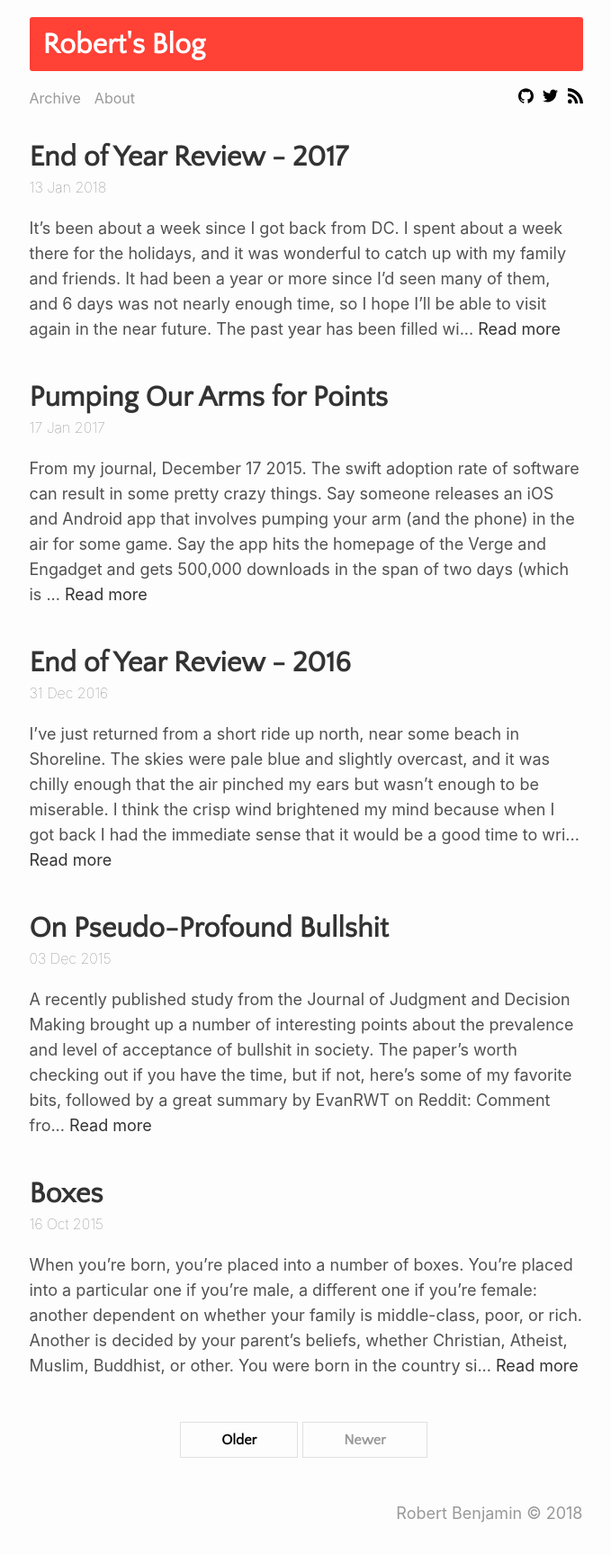
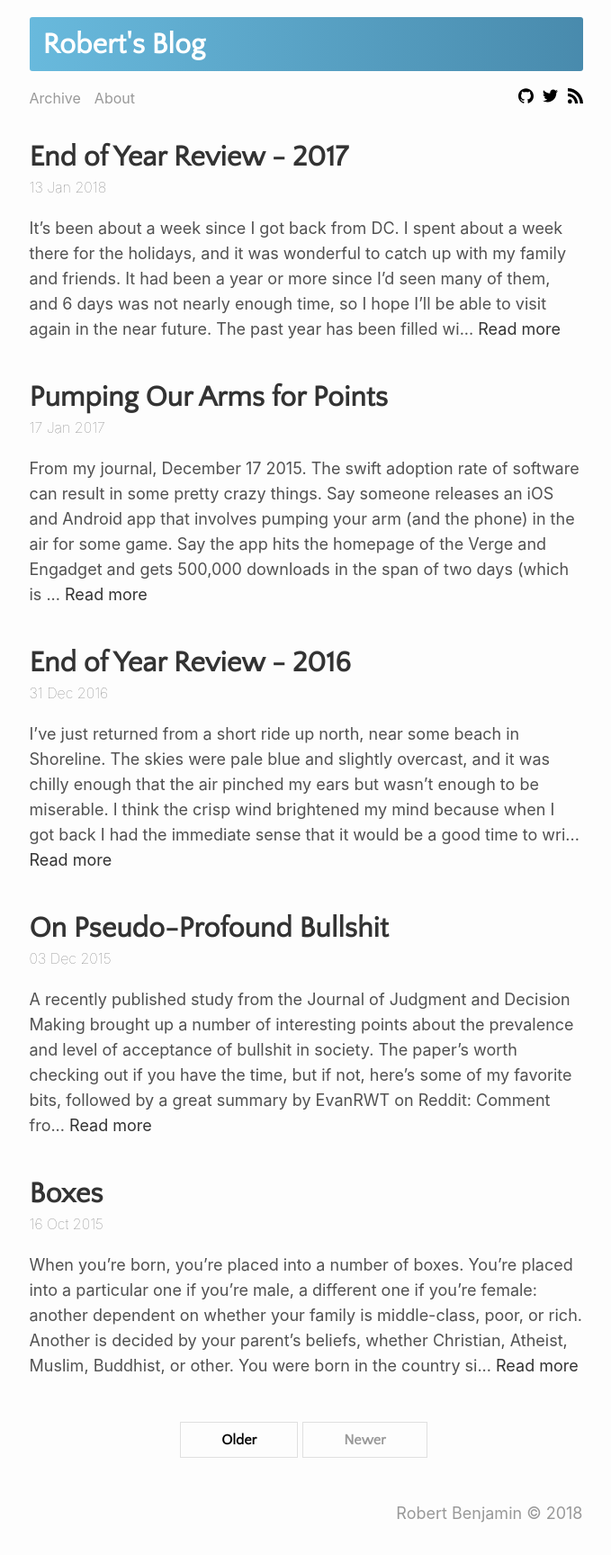
Before and after one commit to robertbenjamin/blog, a Jekyll site: the page built from index.html, in a window 1280 px wide. Shown: the whole page at 90% size, without its empty margins (300-979 px from the left). Built offline with Jekyll 4.4.1, drawn with Linux system fonts in a browser that asks for light colours; the list of posts is cut into pages by our own code.

Commit message:
Animate header background

```diff
--- a/assets/css/main.css
+++ b/assets/css/main.css
@@ -97,8 +97,31 @@ header {
 
 .title-container {
   padding: 15px;
-  background-color: #ff4136;
+  background-color: #0074D9;
   border-radius: 3px;
+
+  background: linear-gradient(270deg, #001f3f, #7FDBFF);
+  background-size: 400% 400%;
+
+  -webkit-animation: GradientShift 7s ease-in-out infinite;
+  -moz-animation: GradientShift 7s ease-in-out infinite;
+  animation: GradientShift 7s ease-in-out infinite;
+}
+
+@-webkit-keyframes GradientShift {
+  0% { background-position:96% 0% }
+  50% { background-position:5% 100% }
+  100% { background-position:96% 0% }
+}
+@-moz-keyframes GradientShift {
+  0% { background-position:96% 0% }
+  50% { background-position:5% 100% }
+  100% { background-position:96% 0% }
+}
+@keyframes GradientShift {
+  0% { background-position:96% 0% }
+  50% { background-position:5% 100% }
+  100% { background-position:96% 0% }
 }
 
 .title-container .title {
@@ -116,7 +139,7 @@ header {
 }
 
 .title-container .title a h1:hover {
-  color: #ff851b;
+  color: #39CCCC;
 }
 
 .title-container .subtitle {
```
